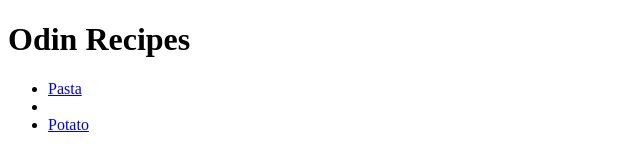
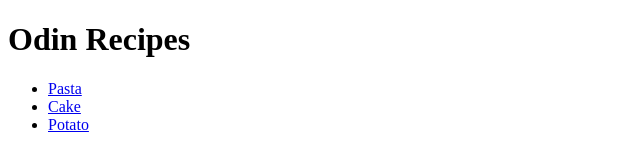
Before and after one commit to marwane223/odin-recipes, a plain HTML site: page index.html in a window 1280 px wide. Shown: the full height of the page, 0-640 px from the left. Drawn offline with Linux system fonts and the light colour scheme.

Commit message:
add name of a recipe

```diff
--- a/index.html
+++ b/index.html
@@ -8,7 +8,7 @@
         <h1>Odin Recipes</h1>
         <ul>
             <li><a href="recipes/pasta.html">Pasta</a></li>
-            <li><a href="recipes/cake.html"></a></li>
+            <li><a href="recipes/cake.html">Cake</a></li>
             <li><a href="recipes/potato.html">Potato</a></li>
         </ul>
     </body>
```
